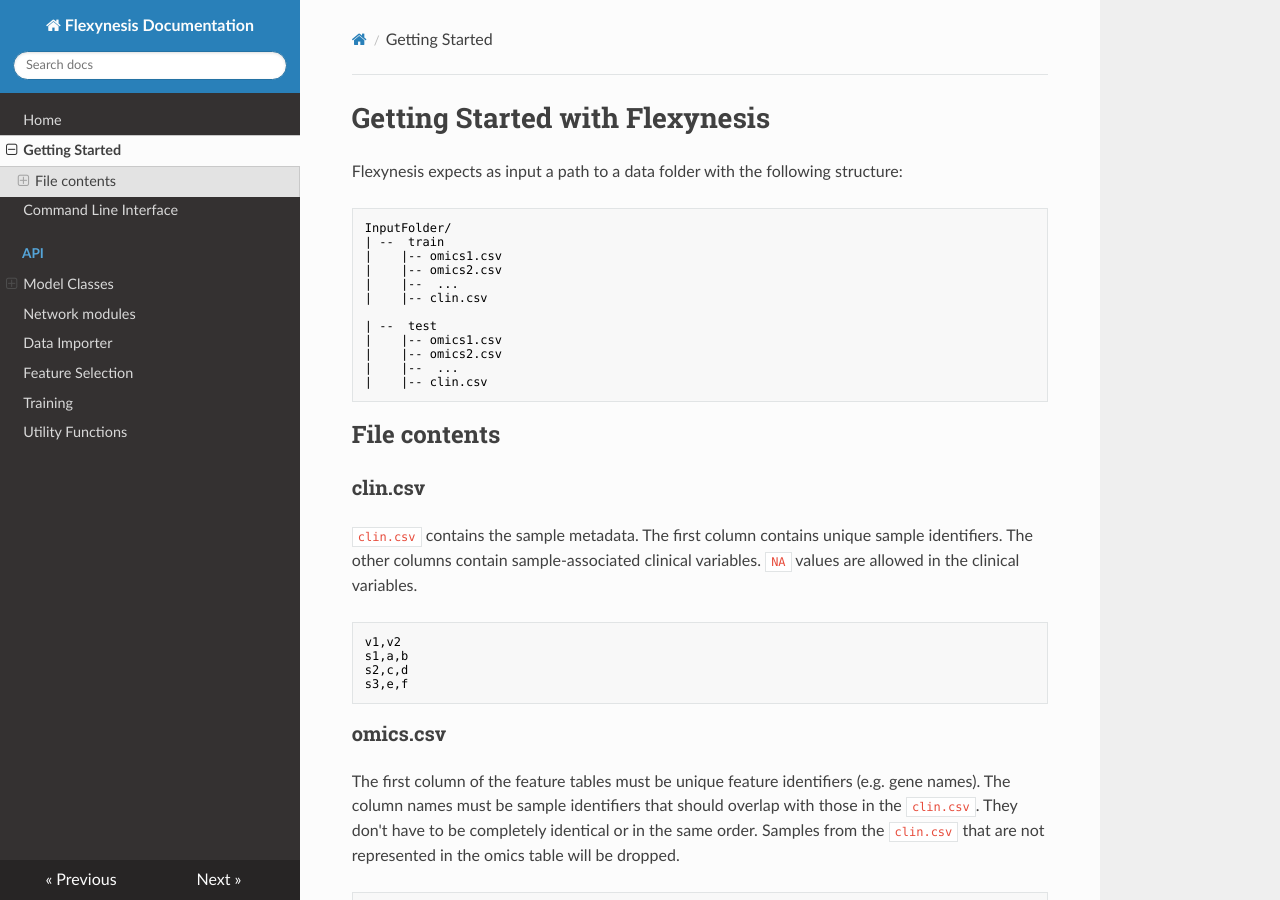
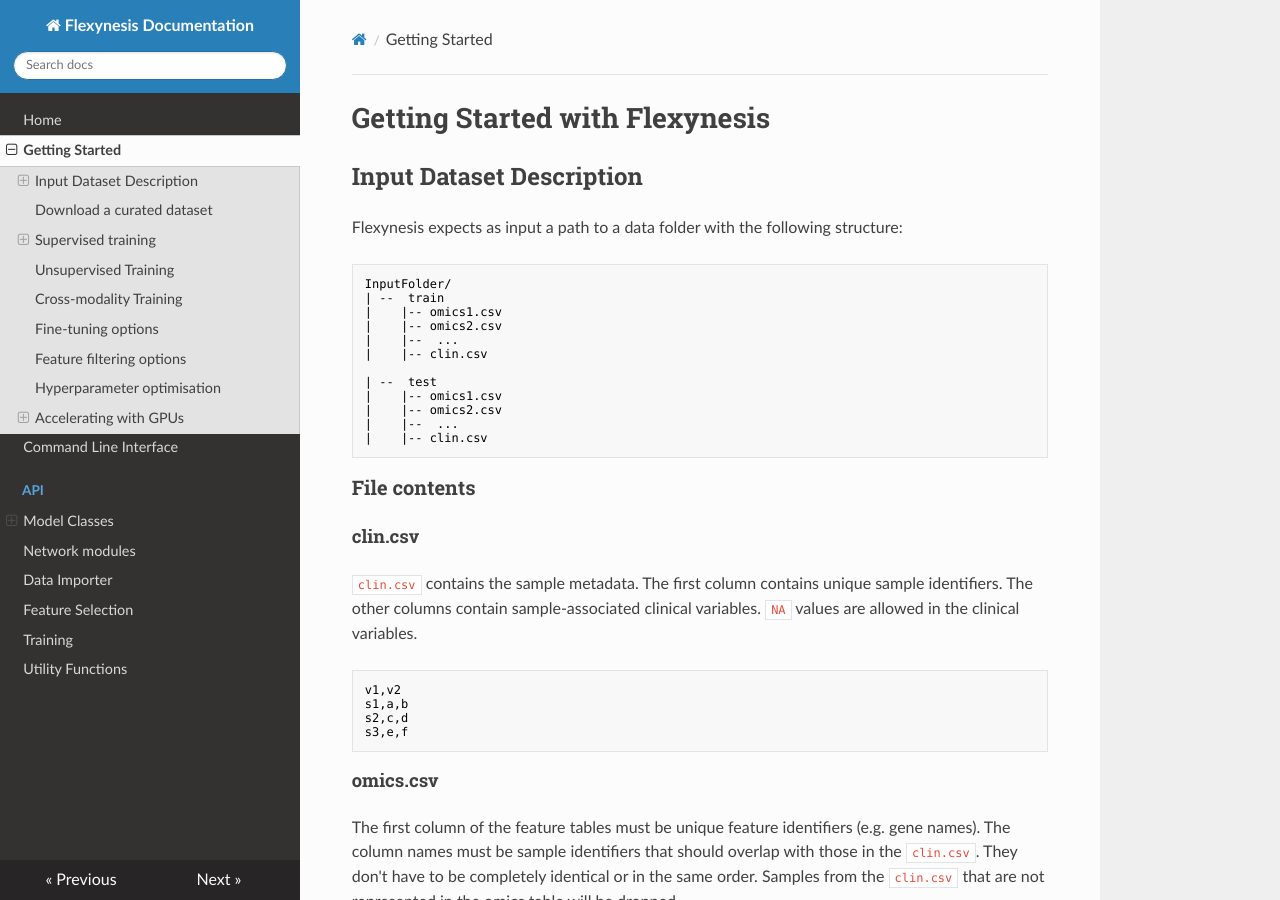
Before and after one commit to BIMSBbioinfo/flexynesis, an MkDocs documentation site: the page built from docs/getting_started.md, in a window 1280 px wide and 900 px high. Built offline with MkDocs 1.6.1, drawn with Linux system fonts in a browser that asks for light colours; nearby versions of some CDN libraries.

Commit message:
change organisation of the tutorial

````diff
--- a/docs/getting_started.md
+++ b/docs/getting_started.md
@@ -1,4 +1,6 @@
 # Getting Started with Flexynesis
+
+## Input Dataset Description
 
 Flexynesis expects as input a path to a data folder with the following structure:
 
@@ -17,9 +19,9 @@
 |    |-- clin.csv
 ```
 
-## File contents
+### File contents
 
-### clin.csv
+#### clin.csv
 `clin.csv` contains the sample metadata. The first column contains unique sample identifiers.
 The other columns contain sample-associated clinical variables.
 `NA` values are allowed in the clinical variables.
@@ -31,7 +33,7 @@
 s3,e,f
 ```
 
-### omics.csv
+#### omics.csv
 The first column of the feature tables must be unique feature identifiers (e.g. gene names).
 The column names must be sample identifiers that should overlap with those in the `clin.csv`.
 They don't have to be completely identical or in the same order. Samples from the `clin.csv` that are not represented
@@ -44,13 +46,13 @@
 g3,2,3,4
 ```
 
-### Concordance between train/test splits
+#### Concordance between train/test splits
 The corresponding omics files in train/test splits must contain overlapping feature names (they don't
 have to be identical or in the same order).
 The `clin.csv` files in train/test must contain matching clinical variables.
 
 
-# Download a curated dataset
+## Download a curated dataset
 
 Before using Flexynesis on your own dataset, it is highly recommended that you familiarize yourself with datasets we have already curated and used for training and testing Flexynesis models.
 
@@ -65,9 +67,9 @@
 
 The example dataset contains 556 training samples and 238 testing samples. Each sample has both copy number variation and mutation data. The mutation data was converted into a binary matrix of genes-vs-samples where the value of a gene for a given sample is set to 1 if the gene is mutated in that sample, or it is set to 0 if no mutation was found for that gene.
 
-# Supervised training
+## Supervised training
 
-## Minimal setup
+### Minimal setup
 
 For supervised training, the minimum required options to run Flexynesis are
 
@@ -86,7 +88,7 @@
             --hpo_iter 1
 ```
 
-## Multi-modal training
+### Multi-modal training
 In the case where we want to use multiple data modalities, we provide a comma separated list of data type names as input:
 
 For example, if we wanted to utilize both mutation and CNA data matrices for training:
@@ -95,13 +97,13 @@
 flexynesis  --data_types mut,cna  <... other arguments>
 ```
 
-## Different options for the outcome variables
+### Different options for the outcome variables
 
 Flexynesis supports both single-task and multi-task training. We can provide one or more target variables and optionally survival variables as input and Flexynesis will build the appropriate model architecture. If the selected variable is numerical, a Multi-Layered-Perceptron (MLP) with MSE loss will be used. If a categorical variable is provided, an MLP with cross-entropy-loss will be utilized. If survival variables are provided, an MLP with Cox-Proportional-Hazards loss will be attached to the model.
 
 All the user has to do is to provide a list of variable names:
 
-### Example: Regression
+#### Example: Regression
 
 The target variable `KARNOFSKY_PERFORMANCE_SCORE` is a numerical value, so it will be built as a regression problem.
 
@@ -113,7 +115,7 @@
             --hpo_iter 1
 ```
 
-### Example: Classification
+#### Example: Classification
 
 The target varible `HISTOLOGICAL_DIAGNOSIS` is a categorical variable, so it will be built as a classification problem.
 ```
@@ -124,7 +126,7 @@
             --hpo_iter 1
 ```
 
-### Example: Survival
+#### Example: Survival
 
 For survival analysis, two separate variables are required, where the first variable is a numeric  `event` variable (consisting of 0's or 1's, where 1 means an event such as disease progression or death has occurred). The second variable is also a numeric `time` variable, which indicates how much time it took since last patient follow-up.
 
@@ -138,7 +140,7 @@
 ```
 
 
-### Example: Mixed/multi-task model
+#### Example: Mixed/multi-task model
 
 Flexynesis can be trained with multiple target variables, which can be a mixture of regression/classification/survival tasks.
 ```
@@ -152,7 +154,7 @@
 ```
 
 
-## Using different model architectures
+### Using different model architectures
 
 For the supervised tasks, the user can easily switch between different model architectures.
 
@@ -166,7 +168,7 @@
             --hpo_iter 1
 ```
 
-### Model-specific exceptions
+#### Model-specific exceptions
 
 However there are model-specific exceptions due to the nature of the model architectures.
 
@@ -178,7 +180,7 @@
 GNNs have an additional option called `--gnn_conv_type`, which determines the type of graph convolution algorithm. By default it is set to `GC`, but it can be change to `SAGE` or `GCN`.
 
 
-## Modality fusion options
+### Modality fusion options
 
 Flexynesis currently supports two main ways of fusing different omics data modalities:
 1. Early fusion: The input data matrices are initially concatenated and pushed through the networks
````
